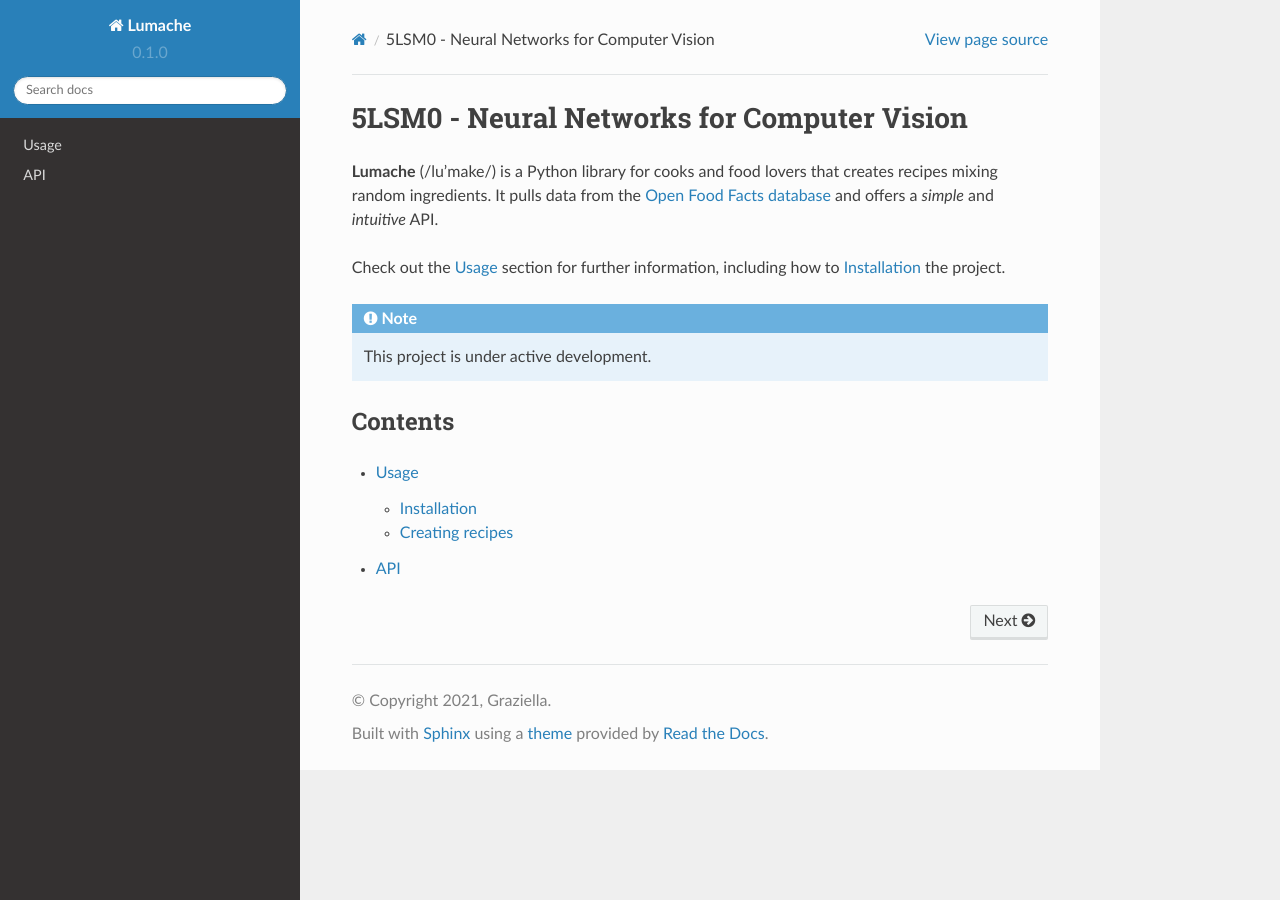
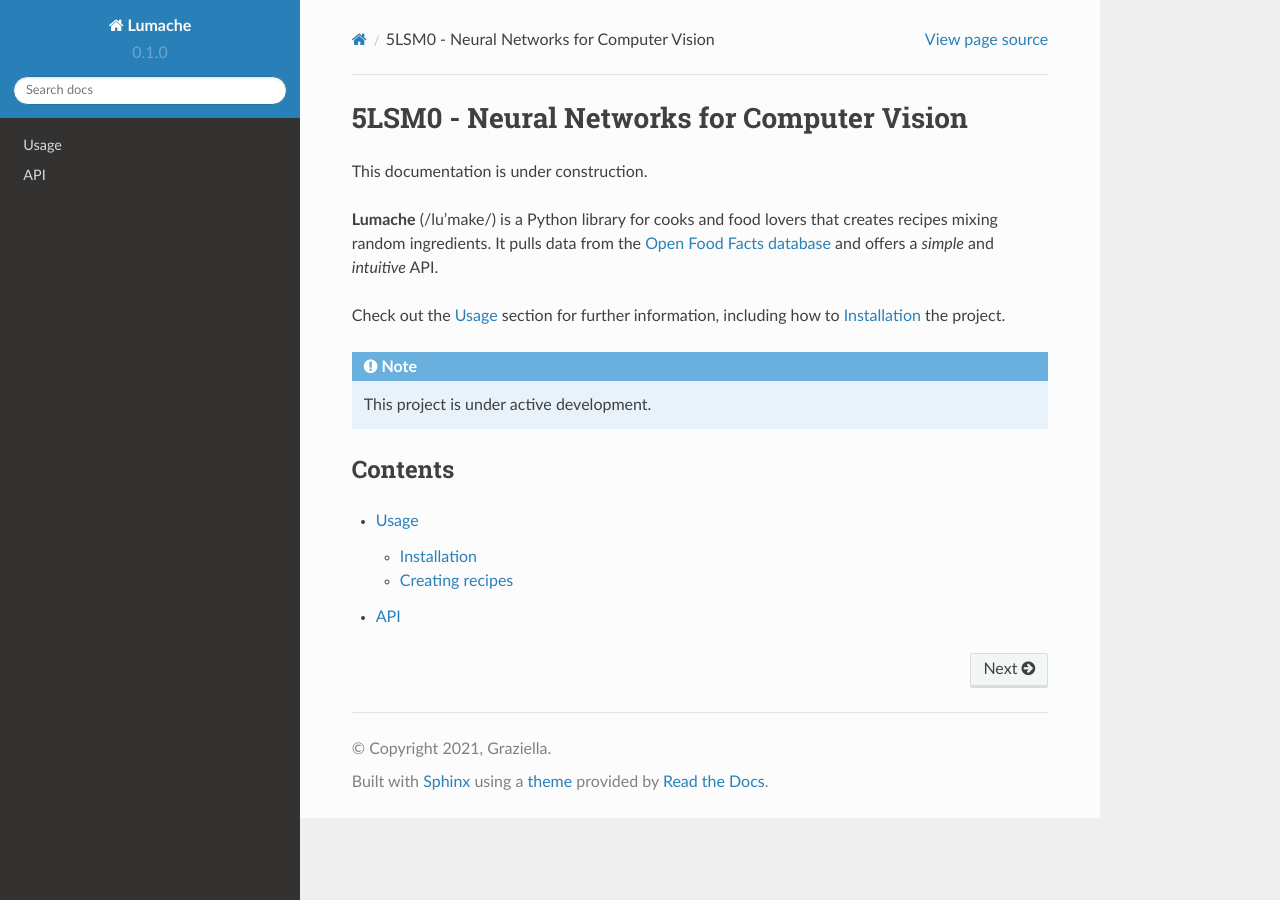
Before and after one commit to 5LSM0/5lsm0, a Sphinx documentation site: the page built from docs/source/index.rst, in a window 1280 px wide. Built offline with Sphinx 7.4.7 and the Read the Docs theme 2.0.0, drawn with Linux system fonts in a browser that asks for light colours.

Commit message:
Update index.rst

```diff
--- a/docs/source/index.rst
+++ b/docs/source/index.rst
@@ -1,5 +1,7 @@
 5LSM0 - Neural Networks for Computer Vision
 ===================================
+
+This documentation is under construction.
 
 **Lumache** (/lu'make/) is a Python library for cooks and food lovers
 that creates recipes mixing random ingredients.
```
